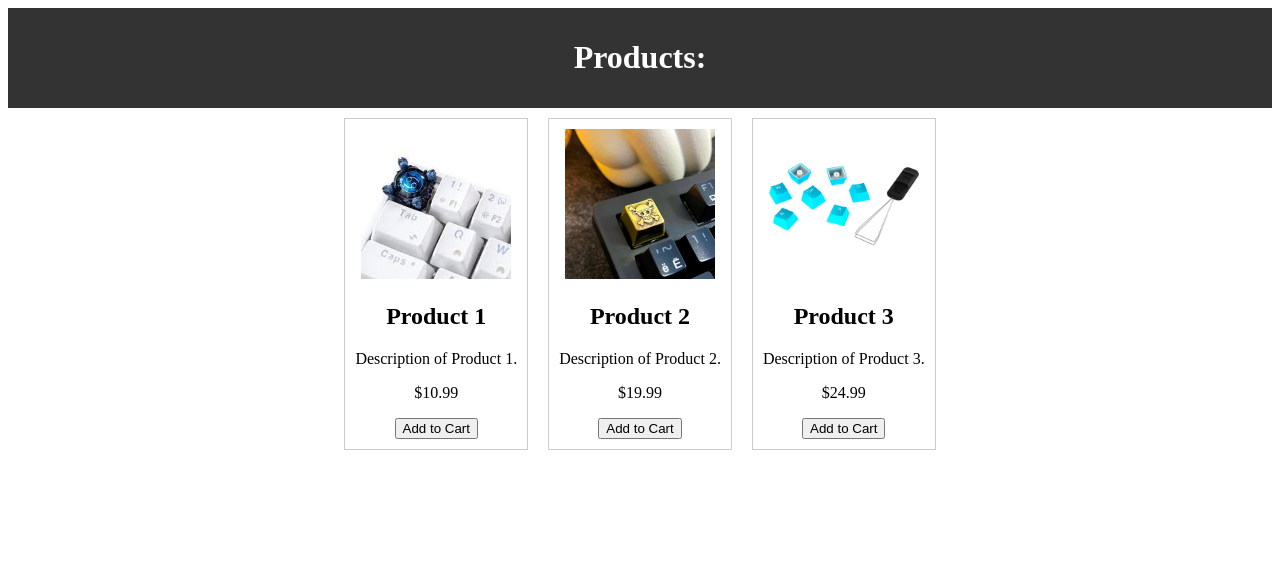
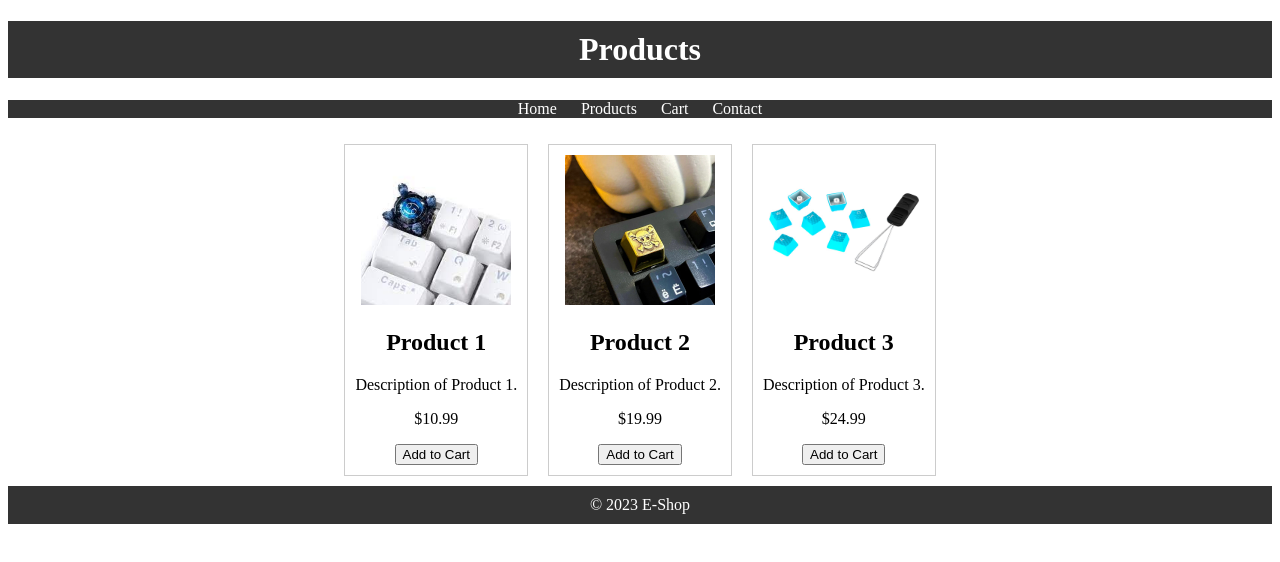
Before and after one commit to Jan64X/spiffy_tea, a plain HTML site: page shop/products.html in a window 1280 px wide. Drawn offline with Linux system fonts and the light colour scheme.

Commit message:
Add files via upload

```diff
--- a/shop/products.html
+++ b/shop/products.html
@@ -6,10 +6,18 @@
     <title>Products</title>
 </head>
 <body>
-    <header style="background-color: #333; color: white; text-align: center; padding: 10px;">
-        <h1>Products:</h1>
+    <header>
+    <h1 style="text-align: center; background-color: #333; color: white; padding: 10px;">Products</h1>
+        <nav style="background-color: #333">
+            <ul style="list-style: none; padding: 0; text-align: center;">
+                <li style="display: inline; margin-right: 20px;"><a href="/shop.html" style="text-decoration: none; color: white;">Home</a></li>
+                <li style="display: inline; margin-right: 20px;"><a href="#" style="text-decoration: none; color: white;">Products</a></li>
+                <li style="display: inline; margin-right: 20px;"><a href="/shoppingcart.html" style="text-decoration: none; color: white;">Cart</a></li>
+                <li style="display: inline;"><a href="#" style="text-decoration: none; color: white;">Contact</a></li>
+            </ul>
+        </nav>
     </header>
-    <section class="products" style="display: flex; justify-content: center; align-items: center; flex-wrap: wrap;">
+    <section class="products" style="display: flex; justify-content: center; align-items: center; flex-wrap: wrap; background-color: white;">
         <div class="product" style="border: 1px solid #ccc; padding: 10px; margin: 10px; text-align: center;">
             <img src="product1.jfif" alt="Product 1" style="max-width: 100%;" height="150">
             <h2>Product 1</h2>
@@ -31,7 +39,8 @@
             <p class="price">$24.99</p>
             <button>Add to Cart</button>
         </div>
-        <!-- Add more products here -->
     </section>
+    <footer style="background-color: #333; color: white; text-align: center; padding: 10px;"> &copy; 2023 E-Shop
+    </footer>
 </body>
 </html>
```
